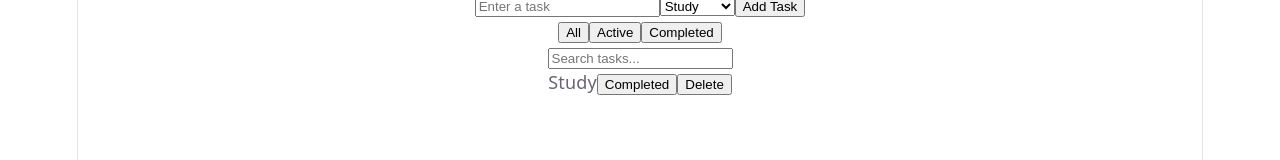
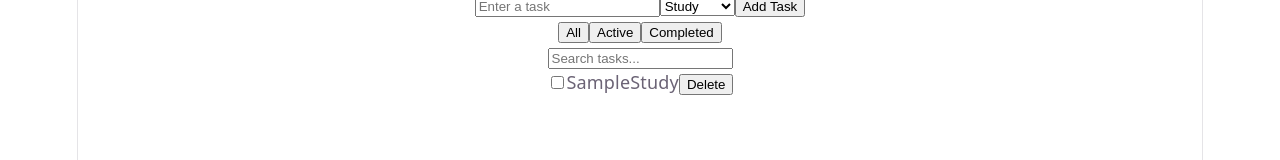
Before and after one commit to alinakhan9076/tasknest-react, a React (Vite) app: page / in a window 1280 px wide. Both pictures are taken after typing "Sample" into the empty fields and a click on the button "Add Task". Shown: the part 125-285 px from the top of the page. Built offline with nearby package versions, Linux system fonts and the light colour scheme.

Commit message:
Complete React basics and task functionality

```diff
--- a/src/components/TaskItem.jsx
+++ b/src/components/TaskItem.jsx
@@ -1,16 +1,21 @@
 function TaskItem({task, onToggle, onDelete}) {
     return (
         <div>
-            <span>{task.text}</span>
-            <button onClick={() =>
-                onToggle(task.id)}>
-                    {task.completed? "Undo" : "Completed"}
-            </button>
+            <input type="checkbox"
+            checked={task.completed}
+            onChange={() =>
+                onToggle(task.id)} />
 
-            <button onClick={() =>
-                onDelete(task.id)}>
+                <span>
+                    {task.text}
+                </span>
+                <span>
+                    {task.category}
+                </span>
+
+                <button onClick={() => onDelete(task.id)}>
                     Delete
-            </button>
+                </button>
         </div>
     );
 }
--- a/src/pages/HomePage.jsx
+++ b/src/pages/HomePage.jsx
@@ -1,18 +1,30 @@
-import { useState } from "react";
+import { useEffect, useState } from "react";
 import AddTaskForm from "../components/AddTaskForm";
 import FilterBar from "../components/FilterBar";
 import SearchBar from "../components/SearchBar";
 import TaskList from "../components/TaskList";
 
 function HomePage() {
-    const [tasks, setTasks] = useState([]);
+    const [tasks, setTasks] = useState(() => {
+        const savedTasks = localStorage.getItem("tasks");
+
+        if(savedTasks) {
+            return JSON.parse(savedTasks);
+        }
+        return [];
+    });
     const [filter, setFilter] = useState("all");
     const [searchQuery, setSearchQuery] = useState("");
+
+    useEffect(() => {
+        localStorage.setItem("tasks", JSON.stringify(tasks));
+    }, [tasks]);
 
     function addTask(taskData) {
         const newTask = {
             id: Date.now(),
-            text: taskData.category,
+            text: taskData.text,
+            category: taskData.category,
             completed: false,
         };
 
```
